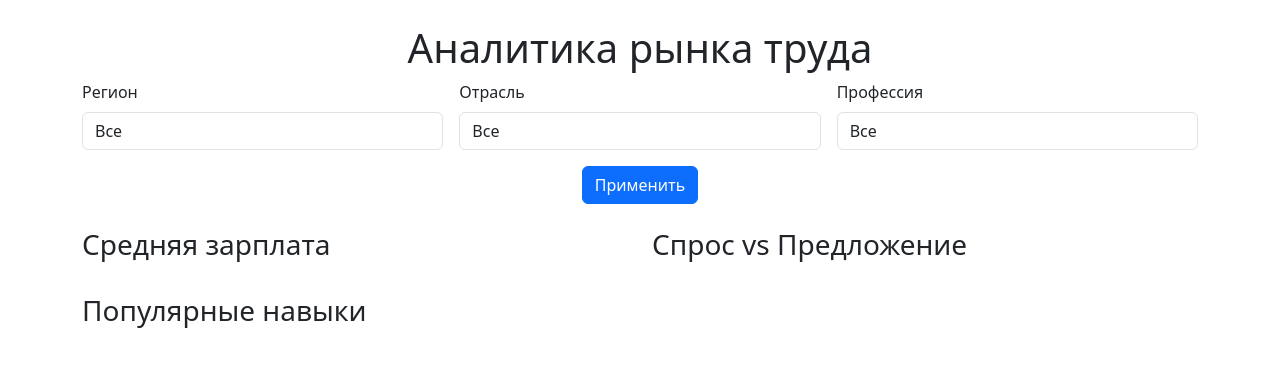
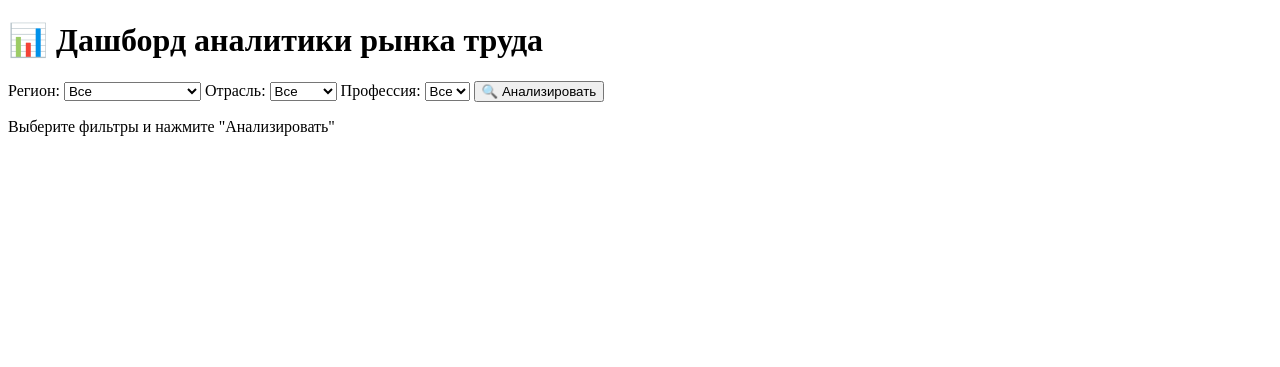
Before and after one commit to MikaAsk/Keleshek.kz, a Flask app: page / in a window 1280 px wide. Shown: the top 367 px of the page. Run offline with Flask 3, Linux system fonts and the light colour scheme.

Commit message:
Update index.html

```diff
--- a/OurProject/templates/index.html
+++ b/OurProject/templates/index.html
@@ -4,64 +4,68 @@
     <meta charset="UTF-8">
     <meta name="viewport" content="width=device-width, initial-scale=1.0">
     <title>Аналитика рынка труда</title>
-    <link rel="stylesheet" href="https://cdn.jsdelivr.net/npm/bootstrap@5.3.0/dist/css/bootstrap.min.css">
+    <link rel="stylesheet" href="{{ url_for('static', filename='style.css') }}">
+    <script src="https://code.jquery.com/jquery-3.6.0.min.js"></script>
 </head>
 <body>
-    <div class="container mt-4">
-        <h1 class="text-center">Аналитика рынка труда</h1>
+    <h1>📊 Дашборд аналитики рынка труда</h1>
 
-        <!-- Форма фильтрации -->
-        <form method="POST" class="row g-3">
-            <div class="col-md-4">
-                <label for="region" class="form-label">Регион</label>
-                <select name="region" id="region" class="form-control">
+    <form id="filters">
+        <label>Регион:</label>
+        <select name="region">
             <option value="">Все</option>
             {% for region in regions %}
                 <option value="{{ region }}">{{ region }}</option>
             {% endfor %}
         </select>
-            </div>
-            <div class="col-md-4">
-                <label for="industry" class="form-label">Отрасль</label>
-                <select name="industry" id="industry" class="form-control">
+
+        <label>Отрасль:</label>
+        <select name="industry">
             <option value="">Все</option>
             {% for industry in industries %}
                 <option value="{{ industry }}">{{ industry }}</option>
             {% endfor %}
         </select>
-            </div>
-            <div class="col-md-4">
-                <label for="profession" class="form-label">Профессия</label>
-                <select name="profession" id="profession" class="form-control">
+
+        <label>Профессия:</label>
+        <select name="profession">
             <option value="">Все</option>
             {% for profession in professions %}
                 <option value="{{ profession }}">{{ profession }}</option>
             {% endfor %}
         </select>
-            </div>
-            <div class="col-12 text-center mt-3">
-                <button type="submit" class="btn btn-primary">Применить</button>
-            </div>
+
+        <button type="submit">🔍 Анализировать</button>
     </form>
 
-        <!-- Графики -->
-        <div class="row mt-4">
-            <div class="col-md-6">
-                <h3>Средняя зарплата</h3>
-                {{ salary_chart|safe }}
-            </div>
-            <div class="col-md-6">
-                <h3>Спрос vs Предложение</h3>
-                {{ demand_supply_chart|safe }}
-            </div>
+    <div id="charts">
+        <p>Выберите фильтры и нажмите "Анализировать"</p>
     </div>
 
-        <div class="row mt-4">
-            <div class="col-md-12">
-                <h3>Популярные навыки</h3>
-                {{ skills_chart|safe }}
-            </div>
-        </div>
-    </div>
+    <script>
+        $(document).ready(function() {
+            $("#filters").submit(function(event) {
+                event.preventDefault();
+                $.ajax({
+                    type: "POST",
+                    url: "/chart",
+                    contentType: "application/json",
+                    data: JSON.stringify({
+                        region: $("select[name='region']").val(),
+                        industry: $("select[name='industry']").val(),
+                        profession: $("select[name='profession']").val()
+                    }),
+                    success: function(response) {
+                        $("#charts").html(
+                            response.salary_chart +
+                            response.demand_supply_chart +
+                            response.skills_chart +
+                            response.industry_chart
+                        );
+                    }
+                });
+            });
+        });
+    </script>
 </body>
 </html>
```
Lines whose indentation alone changed are shown as unchanged.
